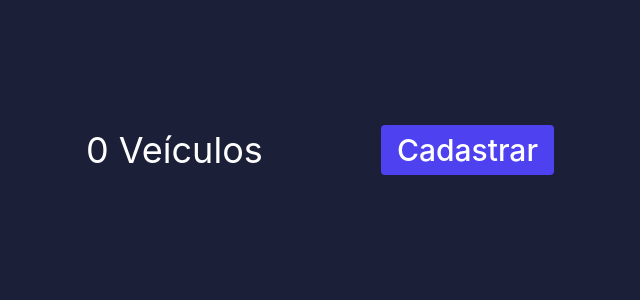
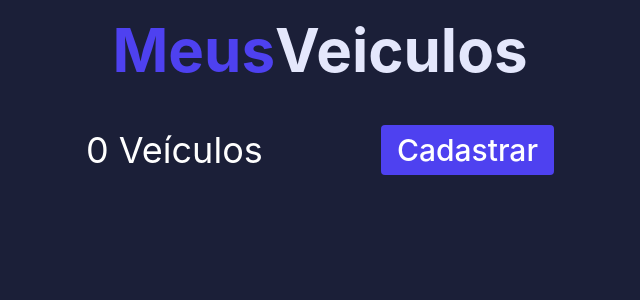
Before and after one commit to brunopapait/gerenciamento-colecao-veiculos, an Angular app: page / in a window 1280 px wide. Shown: the top 300 px of the page, without its empty margins (320-960 px from the left). Built offline with nearby package versions, Linux system fonts and the light colour scheme.

Commit message:
update class

```diff
--- a/src/app/components/header/header.component.ts
+++ b/src/app/components/header/header.component.ts
@@ -6,8 +6,12 @@ import { Component, OnInit } from '@angular/core';
   styleUrls: ['./header.component.css']
 })
 export class HeaderComponent implements OnInit {
-
-  constructor() { }
+  firstNameHeader: string;
+  secondNameHeader: string;
+  constructor() {
+    this.firstNameHeader = 'Meus';
+    this.secondNameHeader = 'Veiculos';
+   }
 
   ngOnInit(): void {
   }
```
